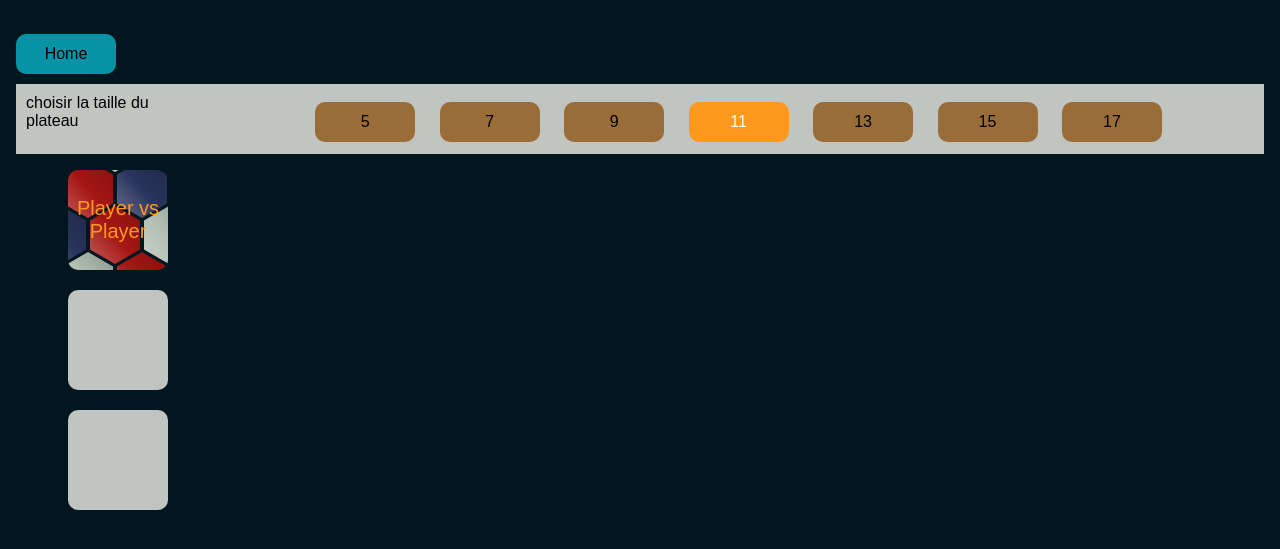
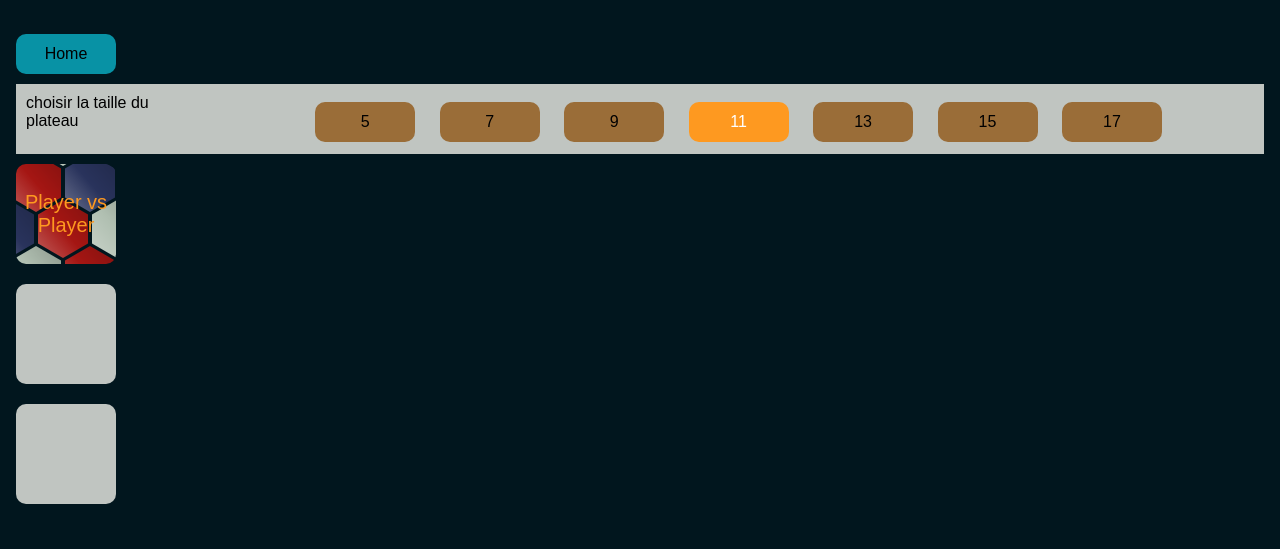
Before and after one commit to Ivan23BG/hex-et-combinatoires, a Flask app: page /home_hex in a window 1280 px wide. Shown: the top 549 px of the page. Run offline with Flask 3, Linux system fonts and the light colour scheme.

Commit message:
les boites ne depassent plus

```diff
--- a/src/main/hexgame/static/css/home_hex_style.css
+++ b/src/main/hexgame/static/css/home_hex_style.css
@@ -83,13 +83,8 @@ body{
 }
 
 .container{
-    position: absolute;
-    top: 20%; /* Positionne le haut du .container juste en dessous du bas du .header */
-    left: 10%; /* Centre horizontalement le .container par rapport à la largeur de l'écran */
-    transform: translateX(-50%);
     display: flex;
     flex-direction: column;
-    align-items: center;
 }
 
 .start_game1v1{
@@ -104,7 +99,7 @@ body{
     height: 100px;
     margin: 10px;
     left : 10%;
-    top : 0%;
+    top : 10%;
     align-items: center;
     justify-content: center;
     text-align: center;
```
